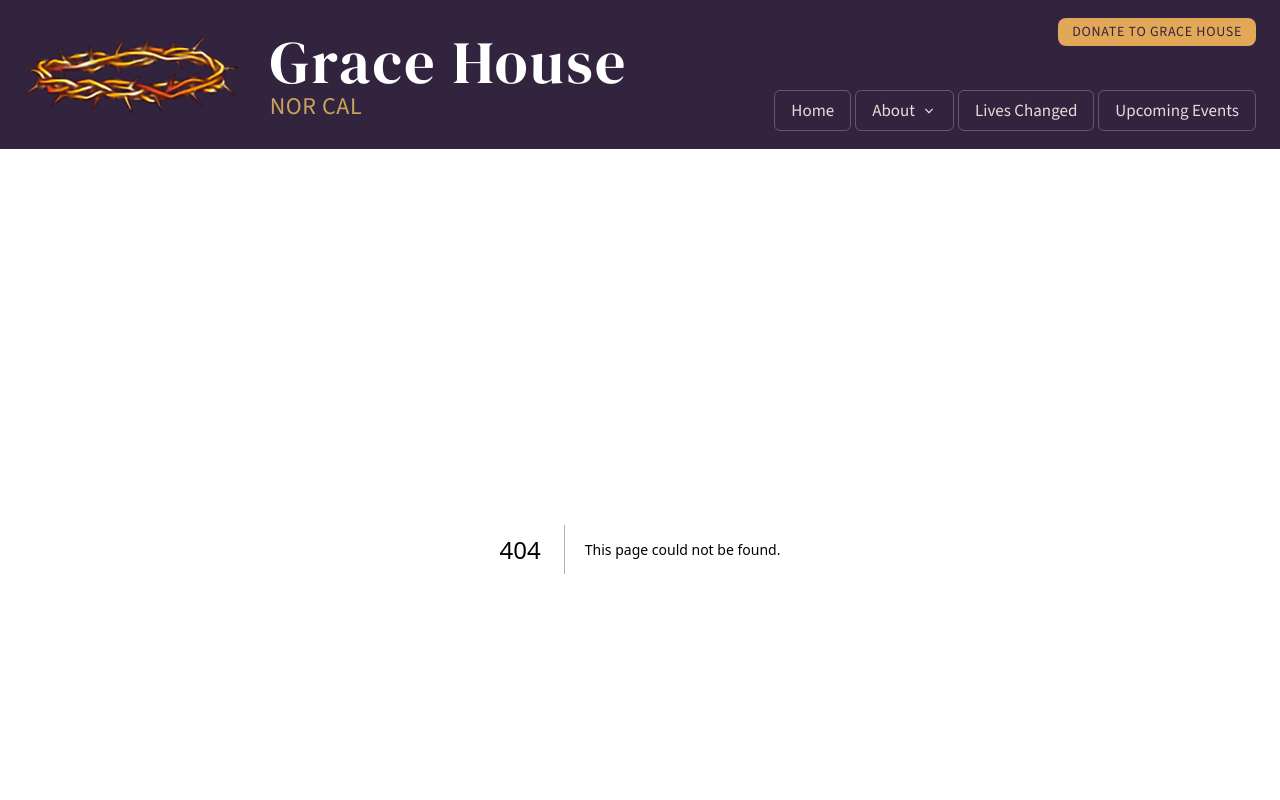
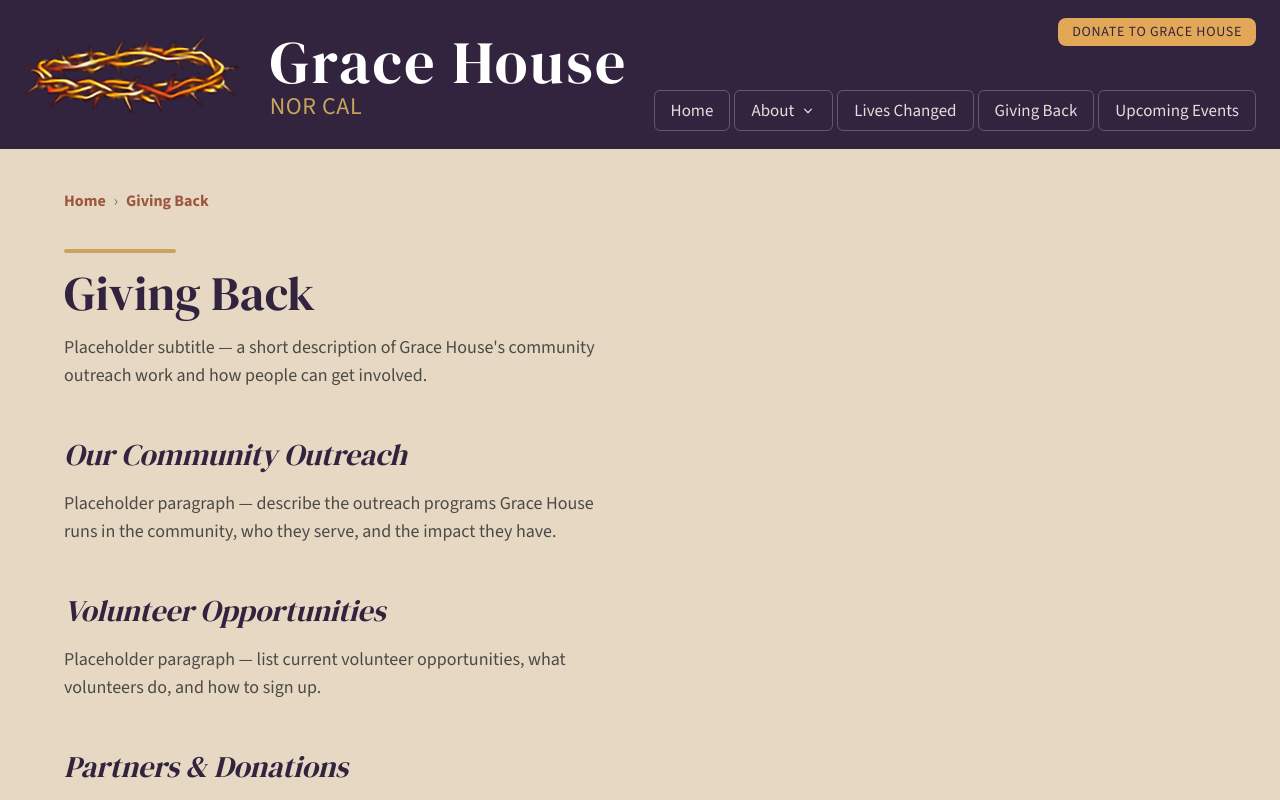
Before and after one commit to jamesmiller2404/grace-house, a Next.js app: page /giving-back in a window 1280 px wide. Before the commit this address had no page. Shown: the top 800 px of the page. Built offline with nearby package versions, Linux system fonts and the light colour scheme.

Commit message:
added boardmentbers page, staff page and giving back menu label and page

```diff
--- /dev/null
+++ b/src/app/about/board/page.tsx
@@ -0,0 +1,37 @@
+import Link from "next/link";
+
+export const metadata = {
+  title: "Board Members — Grace House",
+};
+
+export default function BoardPage() {
+  return (
+    <main className="flex-1 bg-cream px-6 py-14">
+      <div className="mx-auto max-w-6xl">
+        <nav
+          aria-label="Breadcrumb"
+          className="text-terra pb-1 text-base font-bold"
+        >
+          <ol className="flex flex-wrap items-center gap-2">
+            <li>
+              <Link href="/" className="underline-offset-4 hover:underline">
+                Home
+              </Link>
+            </li>
+            <li aria-hidden className="text-ink/60 font-normal">
+              ›
+            </li>
+            <li aria-current="page">Board Members</li>
+          </ol>
+        </nav>
+
+        <div className="bg-gold mb-4 h-[4px] w-28 rounded-full" />
+        <h1 className="font-heading text-ink text-5xl">Board Members</h1>
+        <p className="text-ink/70 mt-4 max-w-[60ch] leading-relaxed">
+          Placeholder page — meet the Grace House Board of Directors, coming
+          soon.
+        </p>
+      </div>
+    </main>
+  );
+}
--- /dev/null
+++ b/src/app/about/staff/page.tsx
@@ -0,0 +1,36 @@
+import Link from "next/link";
+
+export const metadata = {
+  title: "Staff — Grace House",
+};
+
+export default function StaffPage() {
+  return (
+    <main className="flex-1 bg-cream px-6 py-14">
+      <div className="mx-auto max-w-6xl">
+        <nav
+          aria-label="Breadcrumb"
+          className="text-terra pb-1 text-base font-bold"
+        >
+          <ol className="flex flex-wrap items-center gap-2">
+            <li>
+              <Link href="/" className="underline-offset-4 hover:underline">
+                Home
+              </Link>
+            </li>
+            <li aria-hidden className="text-ink/60 font-normal">
+              ›
+            </li>
+            <li aria-current="page">Staff</li>
+          </ol>
+        </nav>
+
+        <div className="bg-gold mb-4 h-[4px] w-28 rounded-full" />
+        <h1 className="font-heading text-ink text-5xl">Staff</h1>
+        <p className="text-ink/70 mt-4 max-w-[60ch] leading-relaxed">
+          Placeholder page — meet the Grace House team, coming soon.
+        </p>
+      </div>
+    </main>
+  );
+}
--- /dev/null
+++ b/src/app/giving-back/page.tsx
@@ -0,0 +1,79 @@
+import Link from "next/link";
+
+export const metadata = {
+  title: "Giving Back — Grace House",
+  description:
+    "Community outreach at Grace House — volunteer, partner, and give back to the community.",
+};
+
+/**
+ * Community outreach / Giving Back page. Placeholder content — real
+ * outreach details, opportunities, and partner info will be filled in later.
+ */
+export default function GivingBackPage() {
+  return (
+    <>
+      <main className="bg-sand flex-1 px-4 py-10 sm:px-6">
+        <div className="mx-auto max-w-6xl">
+          <nav
+            aria-label="Breadcrumb"
+            className="text-terra pb-1 text-base font-bold"
+          >
+            <ol className="flex flex-wrap items-center gap-2">
+              <li>
+                <Link href="/" className="underline-offset-4 hover:underline">
+                  Home
+                </Link>
+              </li>
+              <li aria-hidden className="text-ink/60 font-normal">
+                ›
+              </li>
+              <li aria-current="page">Giving Back</li>
+            </ol>
+          </nav>
+
+          <div className="bg-gold mt-8 h-1 w-28 rounded-full" />
+          <h1 className="font-heading text-anchor mt-4 text-5xl">
+            Giving Back
+          </h1>
+          <p className="text-ink/80 mt-4 max-w-[60ch] text-lg">
+            Placeholder subtitle — a short description of Grace House&apos;s
+            community outreach work and how people can get involved.
+          </p>
+
+          <section className="mt-12">
+            <h2 className="font-heading text-anchor text-3xl italic">
+              Our Community Outreach
+            </h2>
+            <p className="text-ink/80 mt-4 max-w-[60ch] text-lg">
+              Placeholder paragraph — describe the outreach programs Grace
+              House runs in the community, who they serve, and the impact they
+              have.
+            </p>
+          </section>
+
+          <section className="mt-12">
+            <h2 className="font-heading text-anchor text-3xl italic">
+              Volunteer Opportunities
+            </h2>
+            <p className="text-ink/80 mt-4 max-w-[60ch] text-lg">
+              Placeholder paragraph — list current volunteer opportunities,
+              what volunteers do, and how to sign up.
+            </p>
+          </section>
+
+          <section className="mt-12">
+            <h2 className="font-heading text-anchor text-3xl italic">
+              Partners &amp; Donations
+            </h2>
+            <p className="text-ink/80 mt-4 max-w-[60ch] text-lg">
+              Placeholder paragraph — thank and list community partners, and
+              explain ways businesses and individuals can donate or sponsor
+              Grace House&apos;s outreach work.
+            </p>
+          </section>
+        </div>
+      </main>
+    </>
+  );
+}
--- a/src/content/site.ts
+++ b/src/content/site.ts
@@ -25,6 +25,7 @@ export const site = {
       ],
     },
     { label: "Lives Changed", href: "/stories" },
+    { label: "Giving Back", href: "/giving-back" },
     { label: "Upcoming Events", href: "/events" },
   ],
   facts: [
```
